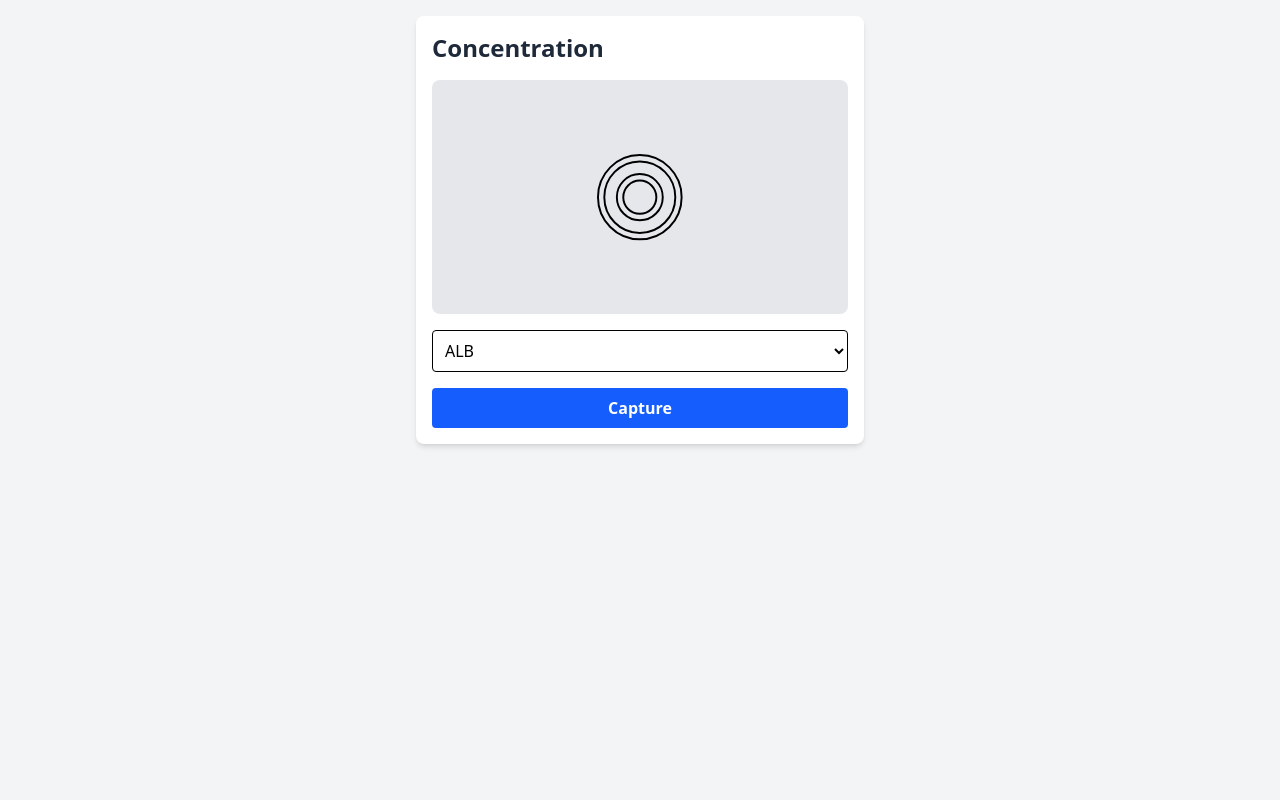
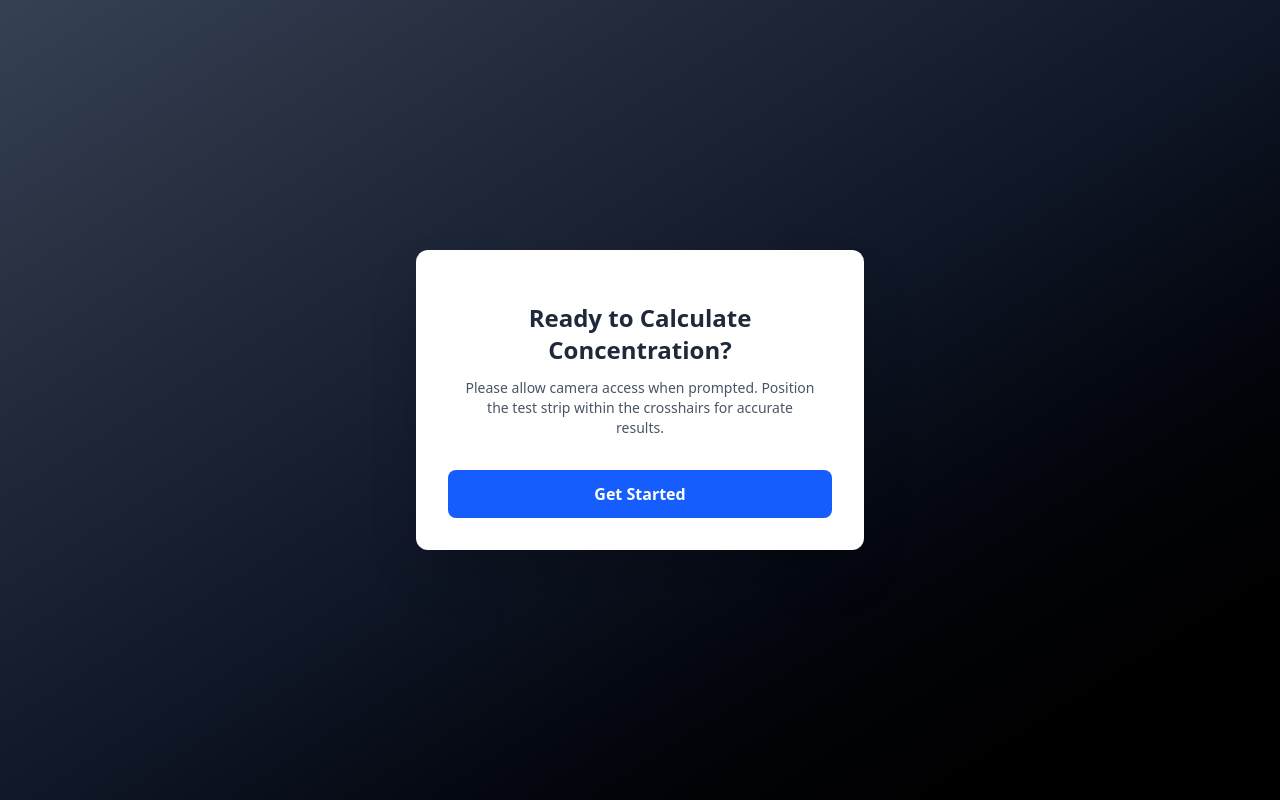
Before and after one commit to shalearkane/ColoursFrontend, a Next.js app: page / in a window 1280 px wide. Built offline with nearby package versions, Linux system fonts and the light colour scheme; no server answers.

Commit message:
improve looks

```diff
--- a/app/page.tsx
+++ b/app/page.tsx
@@ -13,8 +13,11 @@ export default function CameraApp() {
   const [algorithm, setAlgorithm] = useState('alb');
   const [error, setError] = useState<string>('');
   const [capturedImage, setCapturedImage] = useState<string | null>(null);
+  const [showOverlay, setShowOverlay] = useState(true);
 
   useEffect(() => {
+    if (showOverlay) return;
+
     const initCamera = async () => {
       try {
         const stream = await navigator.mediaDevices.getUserMedia(constraints);
@@ -35,7 +38,7 @@ export default function CameraApp() {
         stream.getTracks().forEach(track => track.stop());
       }
     };
-  }, []);
+  }, [showOverlay]);
 
   const handleCapture = () => {
     const canvas = document.createElement('canvas');
@@ -102,33 +105,73 @@ export default function CameraApp() {
     }
   };
 
+  if (showOverlay) {
+    return (
+      <div className="fixed inset-0 bg-gradient-to-br from-gray-700 via-gray-900 to-black bg-opacity-95 flex items-center justify-center z-50 p-4 transition-opacity duration-300 ease-in-out">
+        <div className="bg-white p-8 rounded-xl shadow-2xl text-center max-w-md w-full transform transition-all duration-300 ease-in-out scale-100"> {/* Added scale for potential future animation */}
+
+          <div className="mb-5 text-5xl text-blue-600">
+          </div>
+
+          <h2 className="text-2xl font-semibold mb-3 text-gray-800">
+            Ready to Calculate Concentration?
+          </h2>
+
+          <p className="text-sm text-gray-600 mb-8 px-4">
+            Please allow camera access when prompted. Position the test strip within the crosshairs for accurate results.
+          </p>
+
+          <button
+            onClick={() => setShowOverlay(false)}
+            className="bg-blue-600 hover:bg-blue-700 text-white font-bold py-3 px-6 rounded-lg w-full transition duration-200 ease-in-out transform hover:scale-105 focus:outline-none focus:ring-2 focus:ring-blue-500 focus:ring-opacity-50"
+          >
+            Get Started
+          </button>
+        </div>
+      </div>
+    );
+  }
+
   return (
-    <div className="min-h-screen bg-gray-100 p-4">
-      <div className="max-w-md mx-auto bg-white rounded-lg shadow-md p-4">
-        <h1 className="text-2xl font-bold mb-4 text-gray-800">Concentration</h1>
+    <div className="min-h-screen bg-gray-100 p-4 flex items-center justify-center">
+      <div className="max-w-md w-full mx-auto bg-white rounded-xl shadow-xl p-6"> {/* Increased padding, rounding, shadow */}
+        <h1 className="text-2xl font-semibold mb-6 text-gray-800 text-center">
+          Colours
+        </h1>
 
+        {/* Error Message - Slightly refined */}
         {error && (
-          <div className="bg-red-100 border border-red-400 text-red-700 px-4 py-3 rounded mb-4">
-            {error}
+          <div className="bg-red-100 border-l-4 border-red-500 text-red-700 px-4 py-3 rounded-md mb-4 text-sm shadow-sm" role="alert"> {/* Left border, rounded-md */}
+            <p><span className="font-bold">Error:</span> {error}</p>
           </div>
         )}
 
-        <div className="aspect-video bg-gray-200 rounded-lg overflow-hidden mb-4" style={{ position: "relative" }}>
+        {/* Video/Image Display Area - Added subtle border */}
+        <div className="aspect-video bg-gray-200 rounded-lg overflow-hidden mb-5 relative border border-gray-300 shadow-inner"> {/* Slightly more margin-bottom, subtle inner shadow */}
           {capturedImage ? (
-            <img src={capturedImage} className="w-full h-full object-cover" alt="Captured preview" />
+            <img src={capturedImage} className="w-full h-full object-cover block" alt="Captured Preview" />
           ) : (
-            <video ref={videoRef} autoPlay playsInline className="w-full h-full object-cover" />
+            // Ensure video plays inline and is muted for autoplay compatibility
+            <video ref={videoRef} autoPlay muted className="w-full h-full object-cover block" />
           )}
-
-          <img src="crosshair2.svg" style={{ position: "absolute", top: "50%", left: "50%", transform: "translate(-50%, -50%)", pointerEvents: "none", height: "40%", width: "40%" }} alt="Crosshair" />
-
+          {/* Crosshair only when video is showing */}
+          {!capturedImage && (
+            <img src="crosshair2.svg" className="absolute top-1/2 left-1/2 transform -translate-x-1/2 -translate-y-1/2 pointer-events-none h-2/5 w-2/5 opacity-60" alt="Crosshair" />
+          )}
         </div>
 
-        <div className="mb-4">
+        {/* Controls Area - Improved select styling */}
+        <div className="mb-5"> {/* Adjusted margin */}
+          <label htmlFor="algorithm-select" className="block text-sm font-medium text-gray-700 mb-1">
+            Select Test Type:
+          </label>
           <select
+            id="algorithm-select"
             value={algorithm}
             onChange={(e) => setAlgorithm(e.target.value)}
-            className="w-full text-black p-2 border rounded"
+            // Modern select styling: better border, focus ring, padding, rounding
+            className="w-full text-black p-2.5 border border-gray-300 rounded-lg shadow-sm focus:outline-none focus:ring-2 focus:ring-blue-500 focus:border-transparent text-sm transition duration-150 ease-in-out"
+            disabled={!!capturedImage} // Disable when image is captured
           >
             <option value="alb">ALB</option>
             <option value="alp">ALP</option>
@@ -136,33 +179,40 @@ export default function CameraApp() {
           </select>
         </div>
 
+        {/* Action Buttons - Styling consistent with overlay button */}
         {!capturedImage ? (
           <button
             onClick={handleCapture}
-            className="w-full bg-blue-600 hover:bg-blue-700 text-white font-bold py-2 px-4 rounded"
+            className="w-full bg-red-600 hover:bg-red-700 text-white font-semibold py-2.5 px-4 rounded-lg shadow transition duration-200 ease-in-out transform hover:scale-[1.02] focus:outline-none focus:ring-2 focus:ring-red-500 focus:ring-offset-2"
           >
-            Capture
+            Capture Image
           </button>
         ) : (
-          <div className="flex gap-2">
+          <div className="flex flex-col sm:flex-row gap-3">
             <button
               onClick={handleRetake}
-              className="flex-1 bg-gray-600 hover:bg-gray-700 text-white font-bold py-2 px-4 rounded"
+              className="flex-1 bg-gray-600 hover:bg-gray-700 text-white font-semibold py-2.5 px-4 rounded-lg shadow transition duration-200 ease-in-out transform hover:scale-[1.02] focus:outline-none focus:ring-2 focus:ring-gray-500 focus:ring-offset-2"
             >
               Retake
             </button>
             <button
               onClick={handleSendToServer}
-              className="flex-1 bg-blue-600 hover:bg-blue-700 text-white font-bold py-2 px-4 rounded"
+              className="flex-1 bg-blue-600 hover:bg-blue-700 text-white font-semibold py-2.5 px-4 rounded-lg shadow transition duration-200 ease-in-out transform hover:scale-[1.02] focus:outline-none focus:ring-2 focus:ring-blue-500 focus:ring-offset-2"
             >
               Calculate
             </button>
           </div>
         )}
 
+        {/* Concentration Result Display - Cleaner look */}
         {concentration && (
-          <div className="mt-4 p-4 bg-black-50 rounded">
-            <p className="text-sm font-mono text-black break-all">{concentration}</p>
+          <div className="mt-6 p-4 bg-gray-50 rounded-lg border border-gray-200 shadow-sm"> {/* Increased margin-top, padding, rounding */}
+            <p className="text-xs font-medium text-gray-500 uppercase tracking-wider mb-1"> {/* Label styling */}
+              Calculated Result:
+            </p>
+            <p className="text-base font-mono text-gray-900 break-all"> {/* Result styling */}
+              {concentration}
+            </p>
           </div>
         )}
       </div>
```
